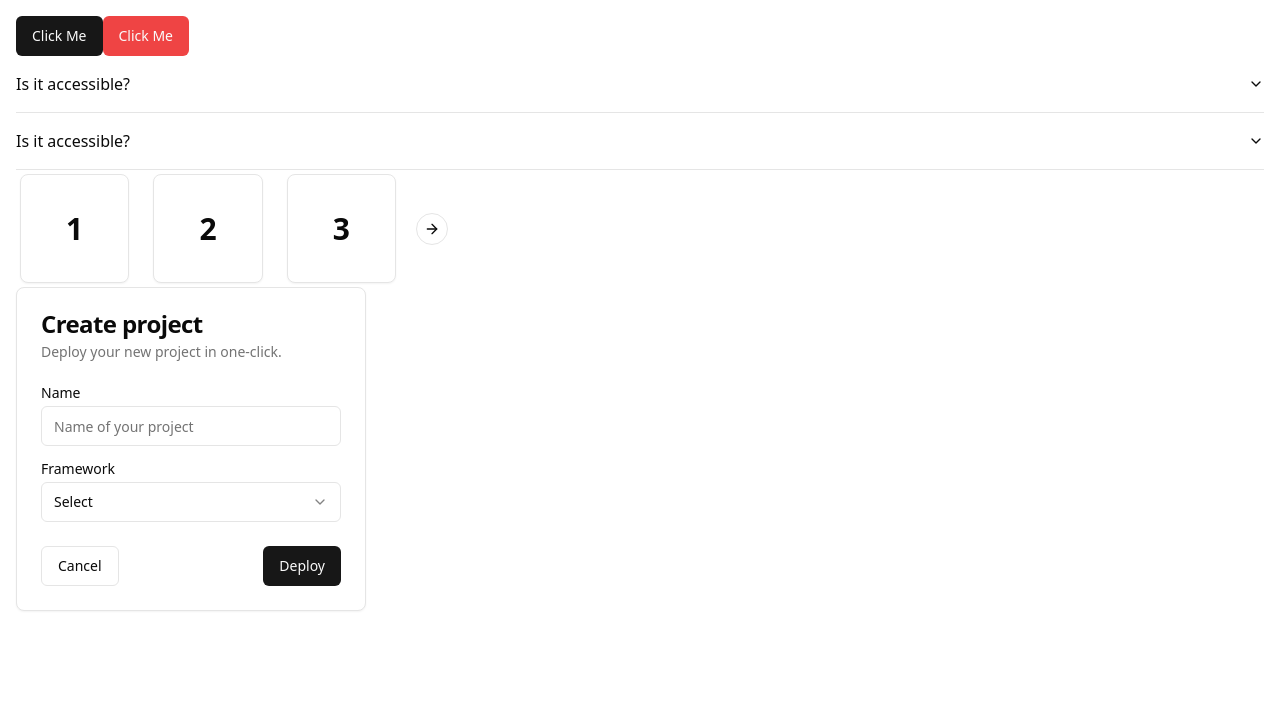
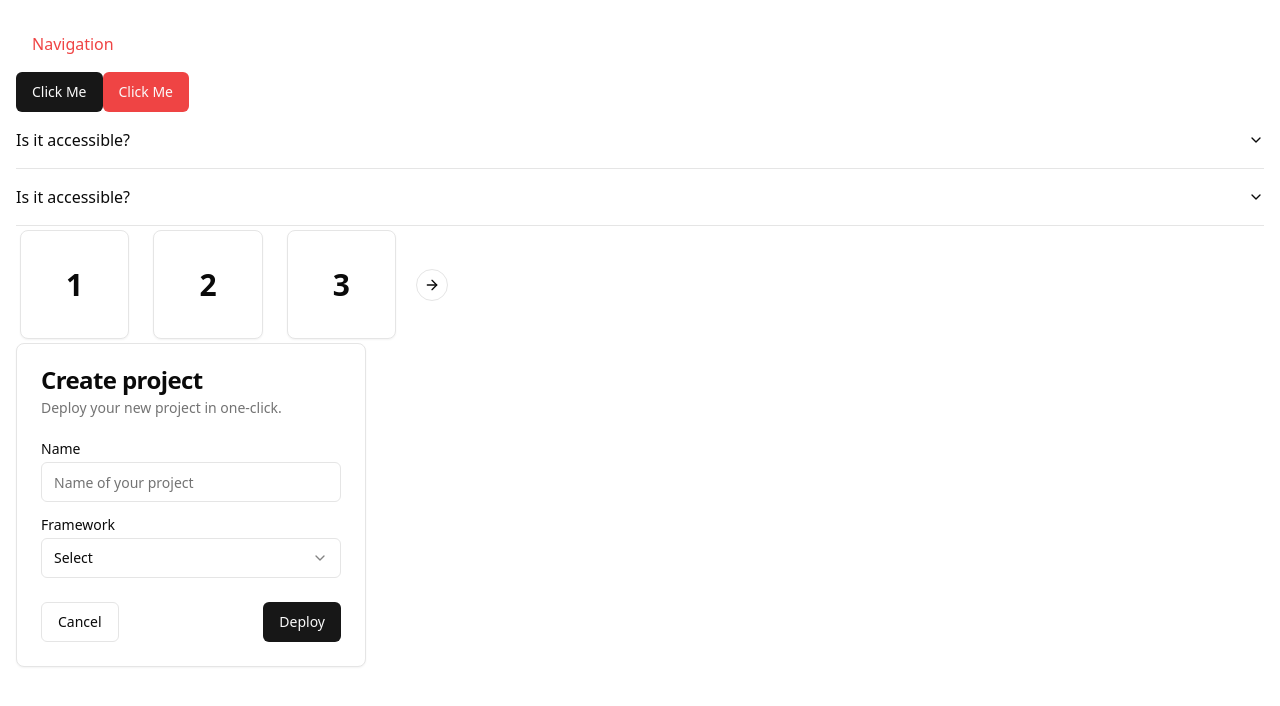
Before and after one commit to Janani-Balasooriya/skill-sync-front-end, a React (Vite) app: page / in a window 1280 px wide. Shown: the top 706 px of the page. Built offline with nearby package versions, Linux system fonts and the light colour scheme.

Commit message:
Add shared component navigation

```diff
--- /dev/null
+++ b/src/components/shared/navigation.jsx
@@ -0,0 +1,9 @@
+function Navigation(){
+    return (
+        <div className="p-4">
+                <h1 className="text-red-500">Navigation</h1>
+            </div>
+    );
+};
+
+export default Navigation;
--- a/src/pages/home/home.page.jsx
+++ b/src/pages/home/home.page.jsx
@@ -29,10 +29,12 @@ import {
   SelectTrigger,
   SelectValue,
 } from "@/components/ui/select"
+import Navigation from "@/components/shared/navigation";
 
 function HomePage() {
   return (
     <main className='p-4'>
+      <Navigation/>
       <Button>Click Me</Button>
       <Button variant="destructive">Click Me</Button>
 
--- a/src/pages/job/job.page.jsx
+++ b/src/pages/job/job.page.jsx
@@ -1,6 +1,9 @@
+import Navigation from "@/components/shared/navigation";
+
 function JobPage(){
     return (
         <main className="p-4">
+            <Navigation/>
             <h1 className="text-2xl">Job Page</h1>
         </main>
     );
```
